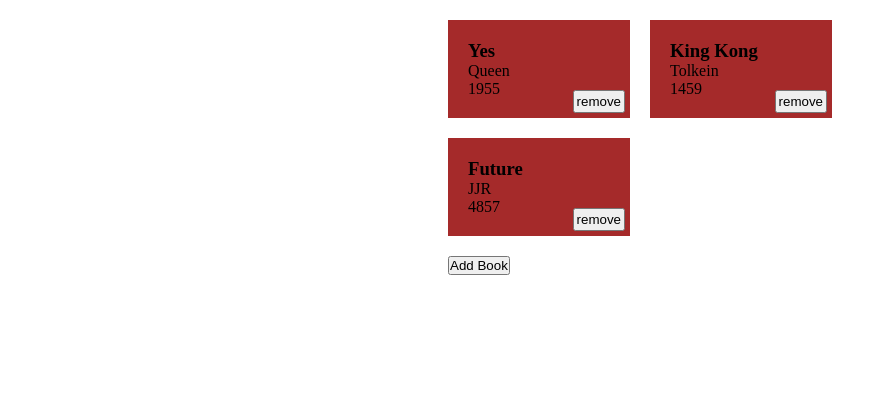
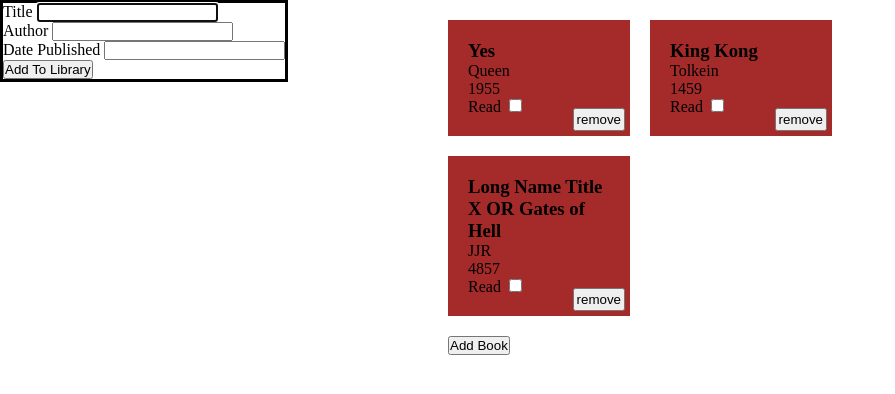
Before and after one commit to Neptica/Library, a plain HTML site: page index.html in a window 1280 px wide. Both pictures are taken after a click on the button "Add Book". Shown: the whole page, without its empty margins (0-895 px from the left). Drawn offline with Linux system fonts and the light colour scheme.

Commit message:
add dialog

```diff
--- a/css/style.css
+++ b/css/style.css
@@ -2,6 +2,7 @@
   margin: 0;
   padding: 0;
   box-sizing: border-box;
+  list-style: none;
 }
 
 body {
--- a/index.html
+++ b/index.html
@@ -12,24 +12,28 @@
       <div id="list"></div>
 
       <div class="create">
-        <button>Add Book</button>
+        <button id="add">Add Book</button>
       </div>
     </div>
-    <!-- <form action=""> -->
-    <!--   <ul> -->
-    <!--     <li> -->
-    <!--       <label for="book_title">Title</label> -->
-    <!--       <input type="text" /> -->
-    <!--     </li> -->
-    <!--     <li> -->
-    <!--       <label for="author">Author</label> -->
-    <!--       <input type="text" /> -->
-    <!--     </li> -->
-    <!--     <li> -->
-    <!--       <label for="release">Date Published</label> -->
-    <!--       <input type="text" /> -->
-    <!--     </li> -->
-    <!--   </ul> -->
-    <!-- </form> -->
+
+    <dialog id="dialog">
+      <form method="dialog">
+        <ul>
+          <li>
+            <label for="book_title">Title</label>
+            <input type="text" id="book_title" name="book_title" />
+          </li>
+          <li>
+            <label for="author">Author</label>
+            <input type="text" id="author" name="author" />
+          </li>
+          <li>
+            <label for="release">Date Published</label>
+            <input type="text" id="release" name="release" />
+          </li>
+        </ul>
+        <button type="submit" id="join">Add To Library</button>
+      </form>
+    </dialog>
   </body>
 </html>
--- a/library.js
+++ b/library.js
@@ -4,6 +4,7 @@ function Book(name, author, date) {
   this.name = name;
   this.author = author;
   this.date = date;
+  this.read = false;
 }
 
 function addBookToLibrary(book) {
@@ -12,7 +13,7 @@ function addBookToLibrary(book) {
 
 const book1 = new Book("Yes", "Queen", "1955");
 const book2 = new Book("King Kong", "Tolkein", "1459");
-const book3 = new Book("Future", "JJR", "4857");
+const book3 = new Book("Long Name Title X OR Gates of Hell", "JJR", "4857");
 
 addBookToLibrary(book1);
 addBookToLibrary(book2);
@@ -38,6 +39,18 @@ function displayBooks() {
     card.appendChild(author);
     card.appendChild(date);
 
+    let reader = document.createElement("div");
+    let read = document.createElement("input");
+    let rad = document.createElement("label");
+    rad.htmlfor = "read";
+    rad.textContent = "Read";
+    read.type = "checkbox";
+    read.id = "read";
+    read.style = "margin-left: 8px";
+    reader.appendChild(rad);
+    reader.appendChild(read);
+    card.appendChild(reader);
+
     let remove_btn = document.createElement("button");
     remove_btn.textContent = "remove";
     remove_btn.classList.add("rmv");
@@ -55,3 +68,17 @@ function removeParent() {
 }
 
 displayBooks();
+
+const add = document.getElementById("add");
+const form = document.getElementById("dialog");
+const join = document.getElementById("join");
+
+add.addEventListener("click", () => {
+  form.show();
+});
+
+join.addEventListener("click", (e) => {
+  e.preventDefault();
+  // TODO: collect text inputs from HTML inputs, add them as objects to the array, and clear the inputs
+  form.close();
+});
```
